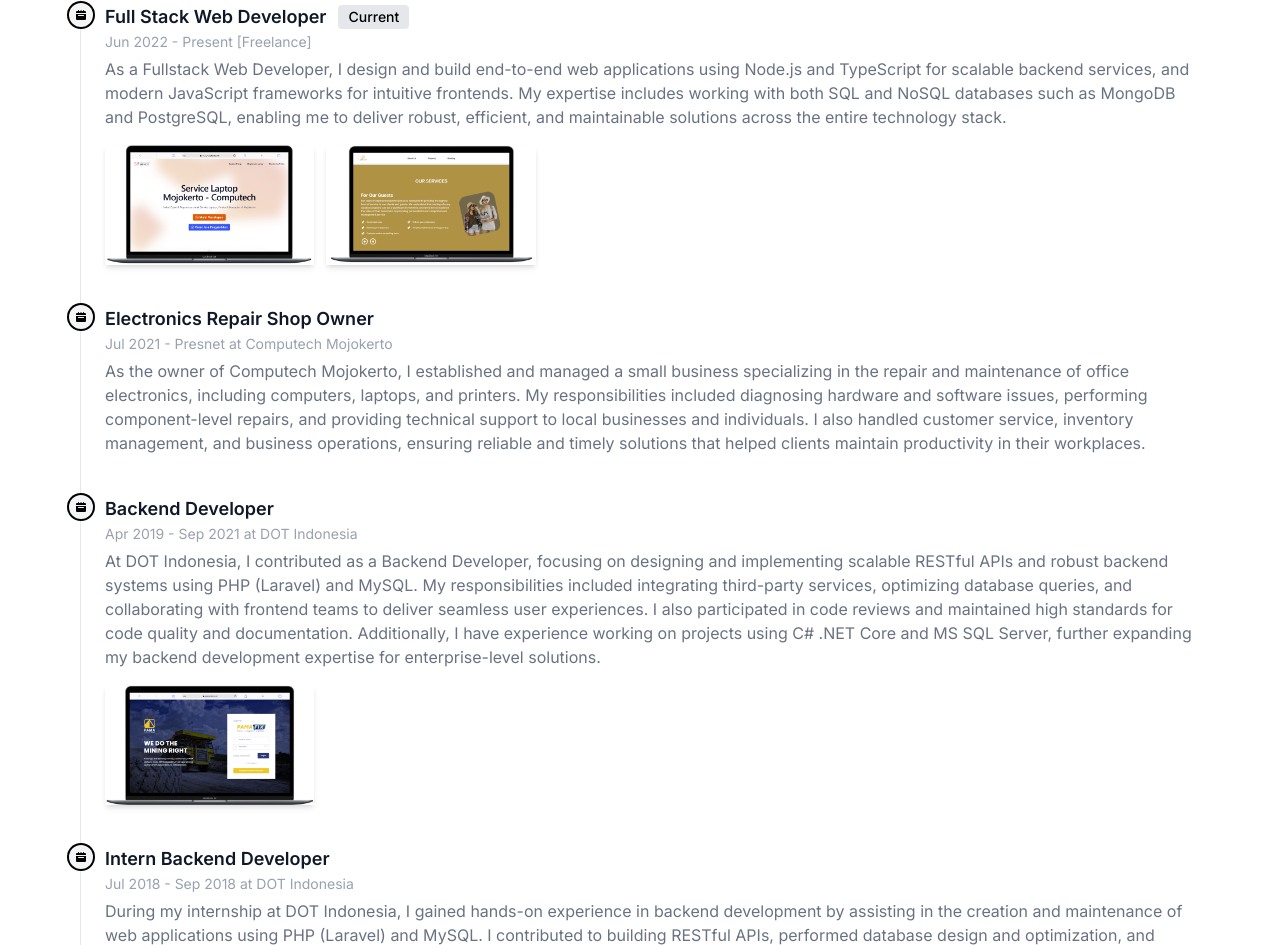
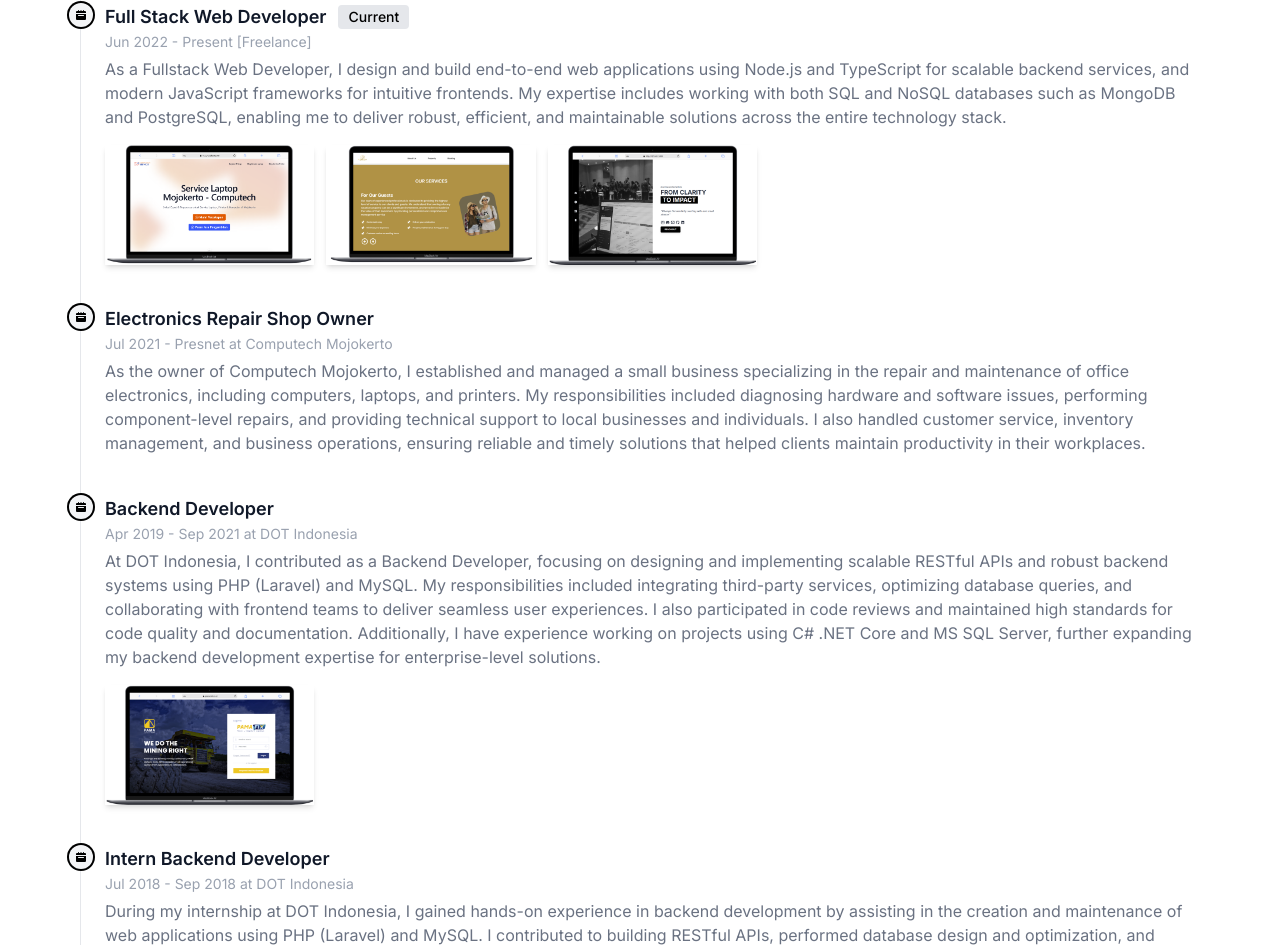
Before and after one commit to anggerpratama/anggerpratama.github.io, a website: page index.html in a window 1280 px wide. Shown: the part 2603-3548 px from the top of the page. Drawn offline with Linux system fonts and the light colour scheme.

Commit message:
(feat) -> add more projects

```diff
--- a/index.html
+++ b/index.html
@@ -285,7 +285,13 @@
                         <div class="relative shadow-md">
                             <img src="./images/projectganeshabaliprops.png" alt="Project 2"
                                 class="w-full h-30 object-cover transition duration-300 group-hover:scale-105">
+                        <!-- Project Card 3 -->
                         </div>
+                        <div class="relative shadow-md">
+                            <img src="./images/projectlandingpageprofile.png" alt="Project 2"
+                                class="w-full h-30 object-cover transition duration-300 group-hover:scale-105">
+                        </div>
+
                     </div>
                 </li>
                 <li class="mb-10 ms-6">
```
Also changed, not shown: dist/output.css, images/projectlandingpageprofile.png (added).
